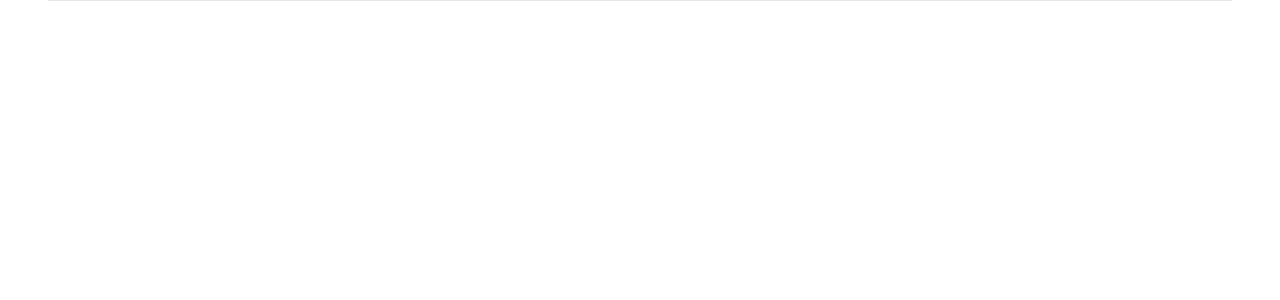
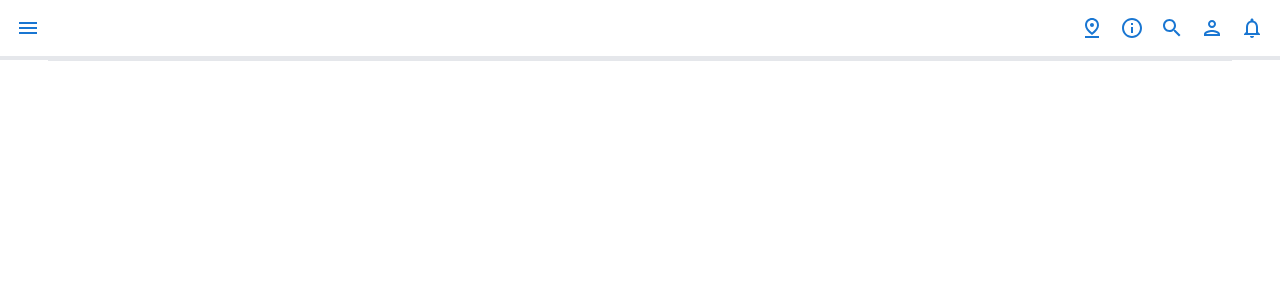
Before and after one commit to DevRahimi/goresponsive-project, a React (Vite) app: page / in a window 1280 px wide. Shown: the top 300 px of the page. Built offline with nearby package versions, Linux system fonts and the light colour scheme.

Commit message:
Built simple Navbar component

```diff
--- a/src/App.tsx
+++ b/src/App.tsx
@@ -1,7 +1,9 @@
+import Navbar from './components/Navbar';
+
 function App() {
 	return (
 		<div>
-			{/* Navbar */}
+			<Navbar />
 			<div className="px-6 md:px-12">
 				{/* MainContent */}
 				<hr />
--- /dev/null
+++ b/src/components/Navbar.tsx
@@ -0,0 +1,39 @@
+// import Button from '@mui/material/Button';
+import IconButton from '@mui/material/IconButton';
+import MenuIcon from '@mui/icons-material/Menu';
+import PinDropOutlinedIcon from '@mui/icons-material/PinDropOutlined';
+import InfoOutlinedIcon from '@mui/icons-material/InfoOutlined';
+import SearchIcon from '@mui/icons-material/Search';
+import PersonOutlinedIcon from '@mui/icons-material/PersonOutlined';
+import NotificationsOutlinedIcon from '@mui/icons-material/NotificationsOutlined';
+
+const Navbar = () => {
+	return (
+		<div className="flex items-center w-full p-2 min-h-8 border-b-4 md:bg-base-100 md:bg-opacity-70 md:backdrop-blur md:sticky md:top-0 md:z-50">
+			<div className="flex-1">
+				<IconButton size="medium" color="primary">
+					<MenuIcon fontSize="inherit" />
+				</IconButton>
+			</div>
+			<div className="flex-none gap-4">
+				<IconButton size="medium" color="primary">
+					<PinDropOutlinedIcon fontSize="inherit" />
+				</IconButton>
+				<IconButton size="medium" color="primary">
+					<InfoOutlinedIcon fontSize="inherit" />
+				</IconButton>
+				<IconButton size="medium" color="primary">
+					<SearchIcon fontSize="inherit" />
+				</IconButton>
+				<IconButton size="medium" color="primary">
+					<PersonOutlinedIcon fontSize="inherit" />
+				</IconButton>
+				<IconButton size="medium" color="primary">
+					<NotificationsOutlinedIcon fontSize="inherit" />
+				</IconButton>
+			</div>
+		</div>
+	);
+};
+
+export default Navbar;
```
